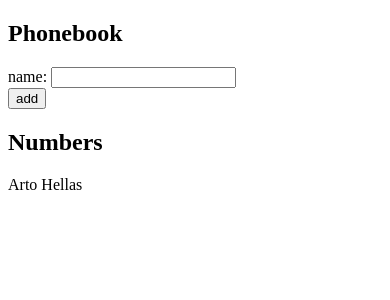
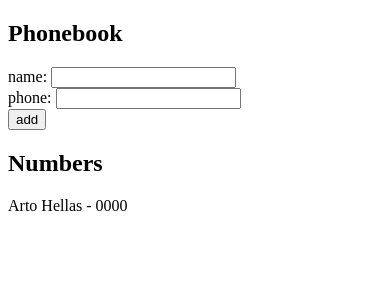
Before and after one commit to ismanapa/fullstackopen, a React (Create React App) app in the folder part2/phonebook/: page / in a window 390 px wide. Shown: the top 300 px of the page. Built offline with nearby package versions, Linux system fonts and the light colour scheme.

Commit message:
2.8: The Phonebook Step3

```diff
--- a/part2/phonebook/src/App.js
+++ b/part2/phonebook/src/App.js
@@ -1,10 +1,12 @@
 import React, { useState } from 'react';
 
 const App = () => {
-  const [persons, setPersons] = useState([{ name: 'Arto Hellas' }]);
+  const [persons, setPersons] = useState([{ name: 'Arto Hellas', phone: '0000' }]);
   const [newName, setNewName] = useState('');
+  const [newPhone, setNewPhone] = useState('');
 
   const handleNameChange = event => setNewName(event.target.value);
+  const handlePhoneChange = event => setNewPhone(event.target.value);
 
   const addNewPerson = event => {
     event.preventDefault();
@@ -15,7 +17,7 @@ const App = () => {
       return;
     }
 
-    setPersons(persons.concat({ name: newName }))
+    setPersons(persons.concat({ name: newName, phone: newPhone }))
     setNewName('');
   };
 
@@ -23,15 +25,12 @@ const App = () => {
     <div>
       <h2>Phonebook</h2>
       <form onSubmit={addNewPerson} >
-        <div>
-          name: <input onChange={handleNameChange} value={newName} />
-        </div>
-        <div>
-          <button type="submit">add</button>
-        </div>
+        <div>name: <input onChange={handleNameChange} value={newName} /></div>
+        <div>phone: <input onChange={handlePhoneChange} value={newPhone} /></div>
+        <div><button type="submit">add</button></div>
       </form>
       <h2>Numbers</h2>
-      {persons.map(p => <p key={p.name}>{p.name}</p>)}
+      {persons.map(p => <p key={p.name}>{p.name} - {p.phone}</p>)}
     </div>
   )
 };
```
